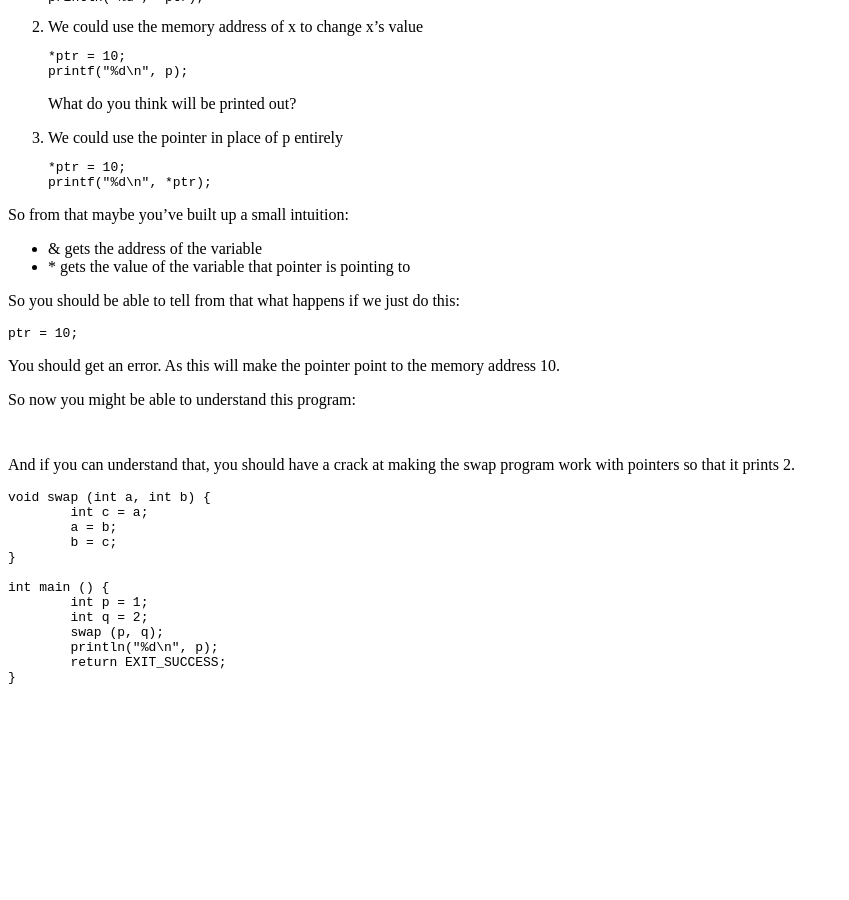
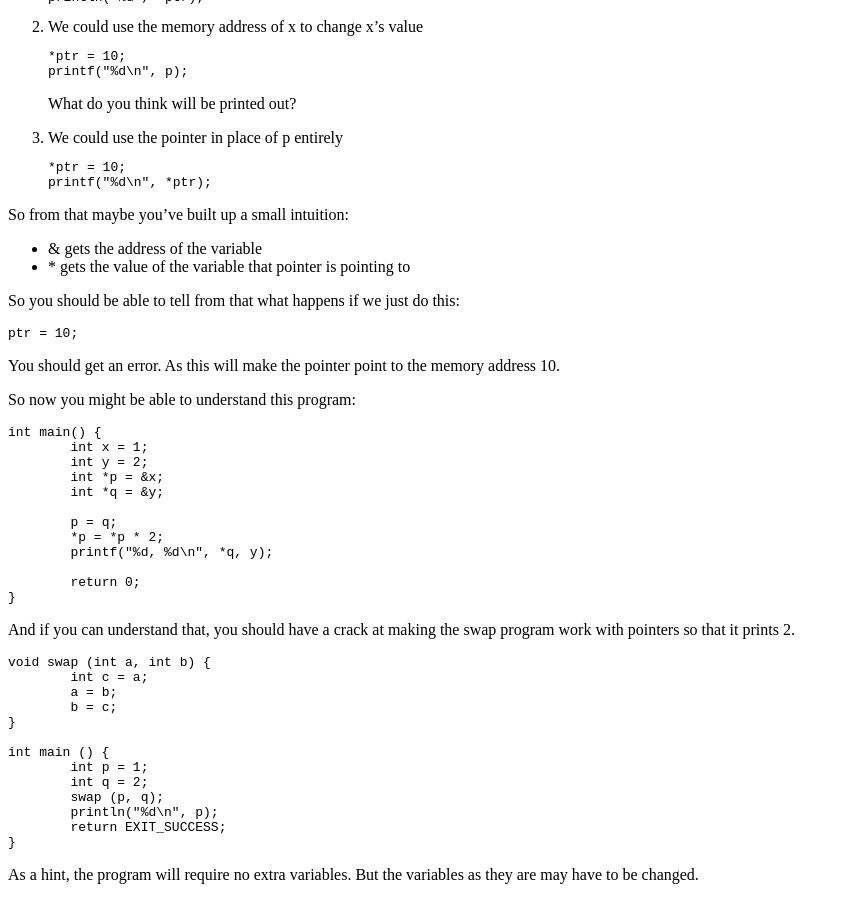
Before and after one commit to mldelaney94/mldelaney94.github.io, a Jekyll site: the page built from _posts/2019-02-20-pass-by-ref-or-value.markdown, in a window 1280 px wide and 900 px high, scrolled down 884 px. Shown: the whole window, without its empty margins (0-849 px from the left). Built offline with Jekyll 4.4.1, drawn with Linux system fonts in a browser that asks for light colours; before the commit the page ends 1582 px from its top, so only the background shows below that.

Commit message:
pointer blog post

````diff
--- a/_posts/2019-02-20-pass-by-ref-or-value.markdown
+++ b/_posts/2019-02-20-pass-by-ref-or-value.markdown
@@ -82,7 +82,18 @@ You should get an error. As this will make the pointer point to the memory addre
 So now you might be able to understand this program:
 
 ```C
+int main() {
+	int x = 1;
+	int y = 2;
+	int *p = &x;
+	int *q = &y;
 
+	p = q;
+	*p = *p * 2;
+	printf("%d, %d\n", *q, y);
+
+	return 0;
+}
 ```
 
 And if you can understand that, you should have a crack at making the swap program work with pointers so that it prints 2.
@@ -103,3 +114,5 @@ int main () {
 	return EXIT_SUCCESS;
 }
 ```
+
+As a hint, the program will require no extra variables. But the variables as they are may have to be changed.
````
Also changed, not shown: 1 other file.
